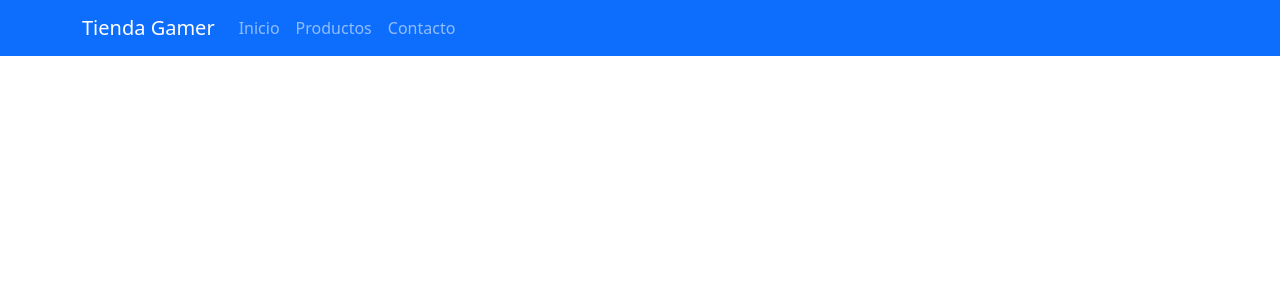
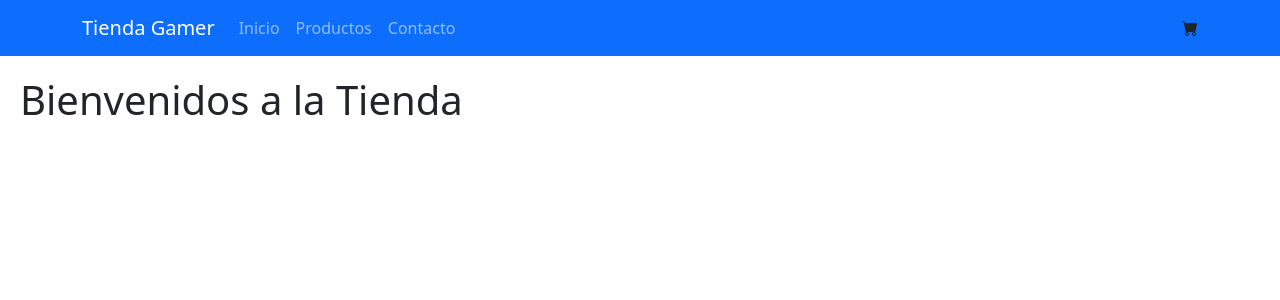
Before and after one commit to agus-a97/tienda-gamer, a React (Create React App) app: page / in a window 1280 px wide. Shown: the top 300 px of the page. Built offline with nearby package versions, Linux system fonts and the light colour scheme.

Commit message:
creamos itemlistcontainer y cartWidget para el desafio

```diff
--- a/package.json
+++ b/package.json
@@ -3,6 +3,7 @@
   "version": "0.1.0",
   "private": true,
   "dependencies": {
+    "@react-icons/all-files": "^4.1.0",
     "@testing-library/jest-dom": "^5.16.1",
     "@testing-library/react": "^12.1.2",
     "@testing-library/user-event": "^13.5.0",
@@ -10,6 +11,7 @@
     "react": "^17.0.2",
     "react-bootstrap": "^2.1.0",
     "react-dom": "^17.0.2",
+    "react-icons": "^4.3.1",
     "react-scripts": "5.0.0",
     "web-vitals": "^2.1.2"
   },
--- a/src/App.css
+++ b/src/App.css
@@ -1,38 +1,4 @@
-.App {
-  text-align: center;
-}
-
-.App-logo {
-  height: 40vmin;
-  pointer-events: none;
-}
-
-@media (prefers-reduced-motion: no-preference) {
-  .App-logo {
-    animation: App-logo-spin infinite 20s linear;
-  }
-}
-
-.App-header {
-  background-color: #282c34;
-  min-height: 100vh;
-  display: flex;
-  flex-direction: column;
-  align-items: center;
-  justify-content: center;
-  font-size: calc(10px + 2vmin);
-  color: white;
-}
-
-.App-link {
-  color: #61dafb;
-}
-
-@keyframes App-logo-spin {
-  from {
-    transform: rotate(0deg);
-  }
-  to {
-    transform: rotate(360deg);
-  }
-}
+.titulo-1 {
+  margin-left: 20px;
+  margin-top: 20px;
+};
--- a/src/App.js
+++ b/src/App.js
@@ -1,12 +1,17 @@
 
 import './App.css';
 import 'bootstrap/dist/css/bootstrap.min.css'
-import Navbar from './components/NavBar';
+import NavBar from './components/navBar/NavBar';
+import { ItemListContainer } from './components/itemListContainer/ItemListContainer';
+
+
 
 function App() {
   return (
     <>
-      <Navbar/>
+      <NavBar />
+
+      <ItemListContainer gretting={"Bienvenidos a la Tienda"}/>
 
     </>
   );
--- /dev/null
+++ b/src/components/itemListContainer/ItemListContainer.jsx
@@ -0,0 +1,9 @@
+import React from 'react'
+
+export const ItemListContainer = (props) => {
+    return (
+        <div>
+            <h1 className='titulo-1'>{props.gretting}</h1>
+        </div>
+    )
+}
--- a/src/components/NavBar.jsx
+++ b/src/components/navBar/NavBar.jsx
@@ -1,5 +1,7 @@
 import React from "react";
 import { Navbar, Container, Nav} from 'react-bootstrap'
+import CartWidget from "./cartWidget/CartWidget"
+
 // //componente basado en funciones (hooks)
 // // export default indica que es un componente
 export default function NavBar() {
@@ -9,10 +11,13 @@ export default function NavBar() {
                 <Container>
                     <Navbar.Brand href="#home">Tienda Gamer</Navbar.Brand>
                     <Nav className="me-auto">
-                        <Nav.Link href="#home">Inicio</Nav.Link>
-                        <Nav.Link href="#features">Productos</Nav.Link>
-                        <Nav.Link href="#pricing">Contacto</Nav.Link>
+                        <Nav.Link href="#inicio">Inicio</Nav.Link>
+                        <Nav.Link href="#productos">Productos</Nav.Link>
+                        <Nav.Link href="#contacto">Contacto</Nav.Link>
                     </Nav>
+
+                    <CartWidget/>
+
                 </Container>
             </Navbar>
         </>
--- /dev/null
+++ b/src/components/navBar/cartWidget/CartWidget.jsx
@@ -0,0 +1,11 @@
+import React from 'react';
+import { BsFillCartFill } from "react-icons/bs";
+
+
+export default function CartWidget() {
+    return (
+        <>
+            <BsFillCartFill />
+        </>
+    )
+}
```
Also changed, not shown: 1 other file (tests, documents, lock files or other folders).
